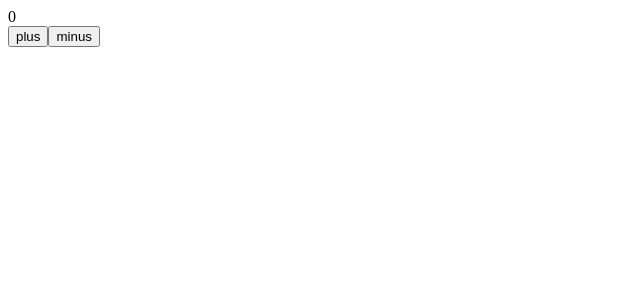
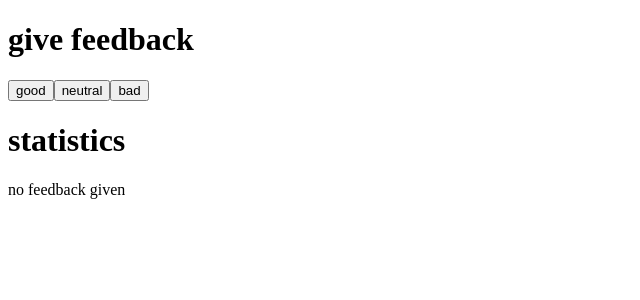
Before and after one commit to aaronw122/fullstackopen, a React (Vite) app in the folder part1/: page / in a window 1280 px wide. Shown: the top 300 px of the page, without its empty margins (0-640 px from the left). Built offline with nearby package versions, Linux system fonts and the light colour scheme.

Commit message:
parts 1.6 to 1.10

```diff
--- a/part1/src/App.jsx
+++ b/part1/src/App.jsx
@@ -1,42 +1,96 @@
 import { useState } from 'react'
 
-const Counter = ({counter}) => <div> {counter} </div>
+
+const FeedbackScore = ({positive}) => {
+    let stringPos = null;
+
+    if (positive != null) {
+        stringPos = positive.toString() + '%'
+    }
+    return(
+        <div>positive feedback: {stringPos}</div>
+    )
+}
+
+const StatisticLine = ({text, stat}) => <div>{text}: {stat} </div>;
+
+const Stats = ({bad, good, neutral}) => {
+
+    let total = bad + good + neutral;
+
+    let average = (good + (bad * (-1))) / total
+
+    let positive = (good / total) * 100
+
+    return (total >= 1) ? (
+        <div>
+            <table>
+                <colgroup>
+                    <col span="2"/>
+                </colgroup>
+                <thead>
+                    <tr>
+                        <th scope="col"></th>
+                    </tr>
+                </thead>
+            </table>
+            <StatisticLine text='good' stat={good}/>
+            <StatisticLine text='neutral' stat={neutral}/>
+            <StatisticLine text='bad' stat={bad}/>
+            <StatisticLine text='total responses' stat={total}/>
+            <FeedbackScore positive={positive}/>
+            <StatisticLine text='average' stat={average}/>
+        </div>
+    ):
+    (
+        <div>
+            no feedback given
+        </div>
+    )
+}
+
+const Header = ({text}) => <h1>{text}</h1>;
+
+const Button = (props) => {
+    const { onClick, text } = props
+    return (
+        <button onClick={onClick}>
+            {text}
+        </button>
+    )
+}
+
+const App = () => {
+    const [good, setGood] = useState(0)
+    const [neutral, setNeutral] = useState(0)
+    const [bad, setBad] = useState(0)
+    const [total, setTotal] = useState(0)
 
 
-const Button = ({text, handleClick}) => <button onClick={handleClick}> {text} </button>
-
-const App = () => {
-    const [ counter, setCounter ] = useState(0)
-    console.log('rendering with counter value', counter)
-
-    const zeroButtonVisible = (counter >= 1) || (counter < 0)
-
-    const incrementByOne = () => {
-        console.log('increasing, value before', counter)
-        setCounter(counter + 1)
+    const handleGoodClick = () => {
+        console.log('good before', good)
+        setGood(good + 1)
+        setTotal(total+1)
     }
-
-    const decreaseByOne = () => {
-        console.log('decreasing, value before', counter)
-        setCounter(counter - 1)
+    const handleNeutralClick = () => {
+        console.log('neutral before', neutral)
+        setNeutral(neutral + 1)
+        setTotal(total+1)
     }
-
-
-    const setToZero = () => {
-        console.log('resetting to zero, value before', counter)
-        setCounter(0)
-
-
+    const handleBadClick = () => {
+        console.log('bad before', bad)
+        setBad(bad+1)
+        setTotal(total+1)
     }
 
     return (
         <div>
-            <Counter counter={counter}/>
-            <Button text='plus' handleClick={incrementByOne}/>
-            <Button text='minus' handleClick={decreaseByOne}/>
-            {zeroButtonVisible ?
-            <Button text='zero' handleClick={setToZero}/>
-                : null}
+            <Header text='give feedback'/>
+            <Button onClick={handleGoodClick} text='good'/>
+            <Button onClick={handleNeutralClick} text='neutral'/>
+            <Button onClick={handleBadClick} text='bad'/>
+            <Header text='statistics'/>
+            <Stats good={good} neutral={neutral} bad={bad} total={total}/>
         </div>
     )
 }
```
